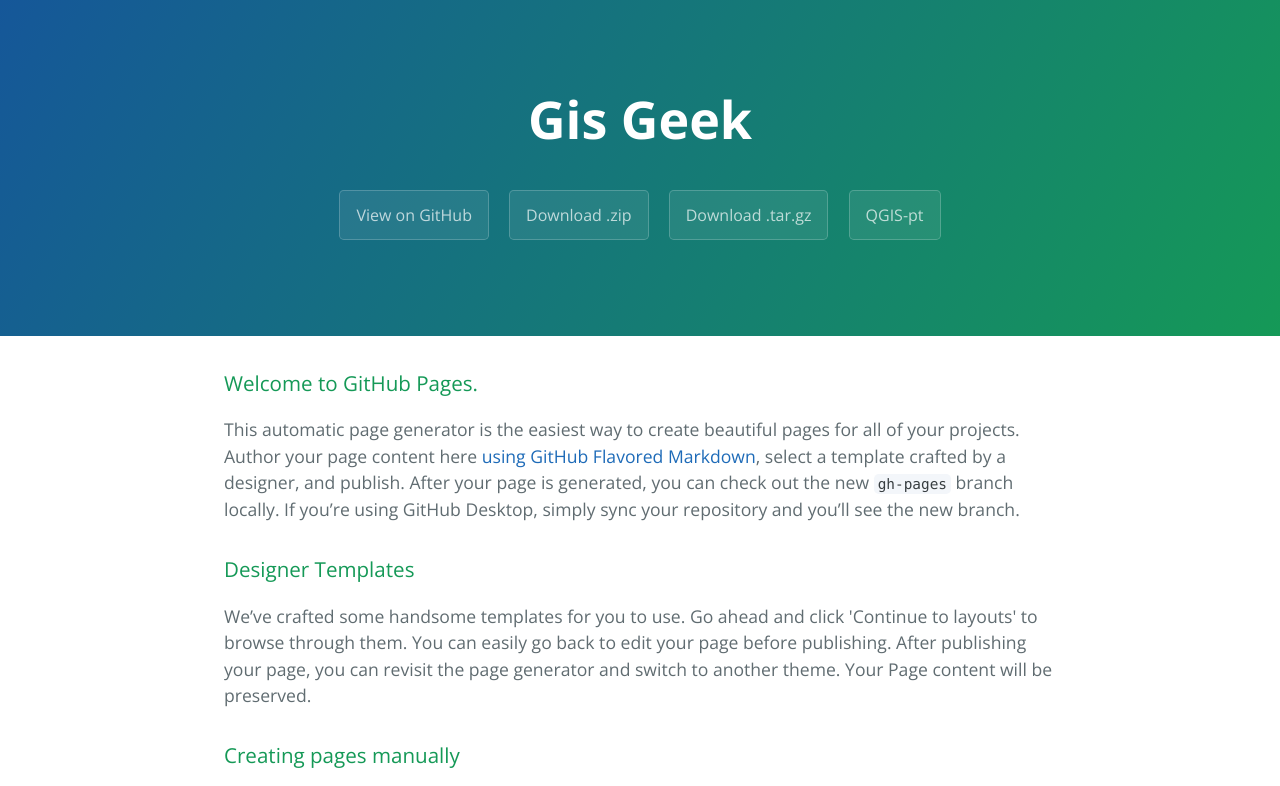
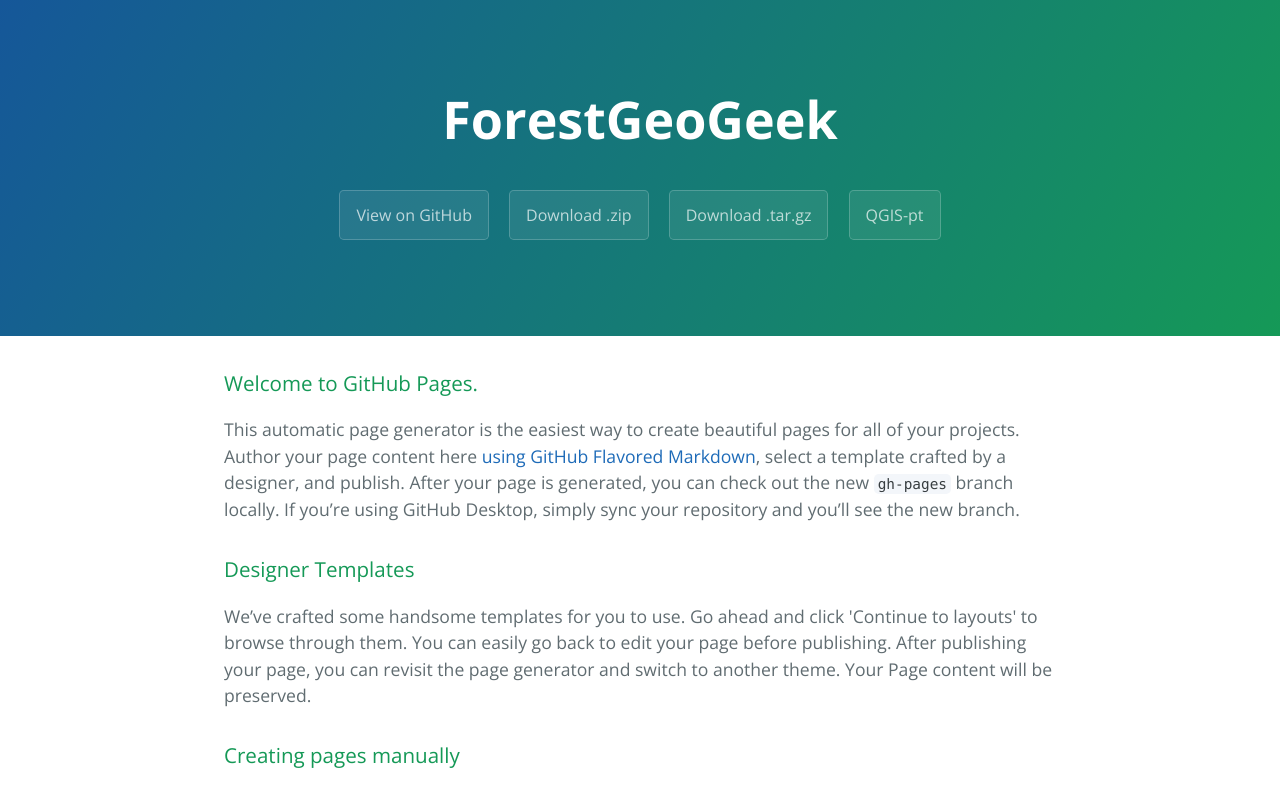
Before and after one commit to jonnyforestGIS/ForestGeoGeek.io, a plain HTML site: page index.html in a window 1280 px wide. Shown: the top 786 px of the page. Drawn offline with nearby package versions, Linux system fonts and the light colour scheme.

Commit message:
alteração do título

```diff
--- a/index.html
+++ b/index.html
@@ -2,7 +2,7 @@
 <html lang="en-us">
   <head>
     <meta charset="UTF-8">
-    <title>Gisstuff.io by jonnyforestGIS</title>
+    <title>ForestGeoGeek by jonnyforestGIS</title>
     <meta name="viewport" content="width=device-width, initial-scale=1">
     <link rel="stylesheet" type="text/css" href="stylesheets/normalize.css" media="screen">
     <link href='https://fonts.googleapis.com/css?family=Open+Sans:400,700' rel='stylesheet' type='text/css'>
@@ -11,7 +11,7 @@
   </head>
   <body>
     <section class="page-header">
-      <h1 class="project-name">Gis Geek</h1>
+      <h1 class="project-name">ForestGeoGeek</h1>
       <h2 class="project-tagline"></h2>
       <a href="https://github.com/jonnyforestGIS/gisstuff.io" class="btn">View on GitHub</a>
       <a href="https://github.com/jonnyforestGIS/gisstuff.io/zipball/master" class="btn">Download .zip</a>
```
